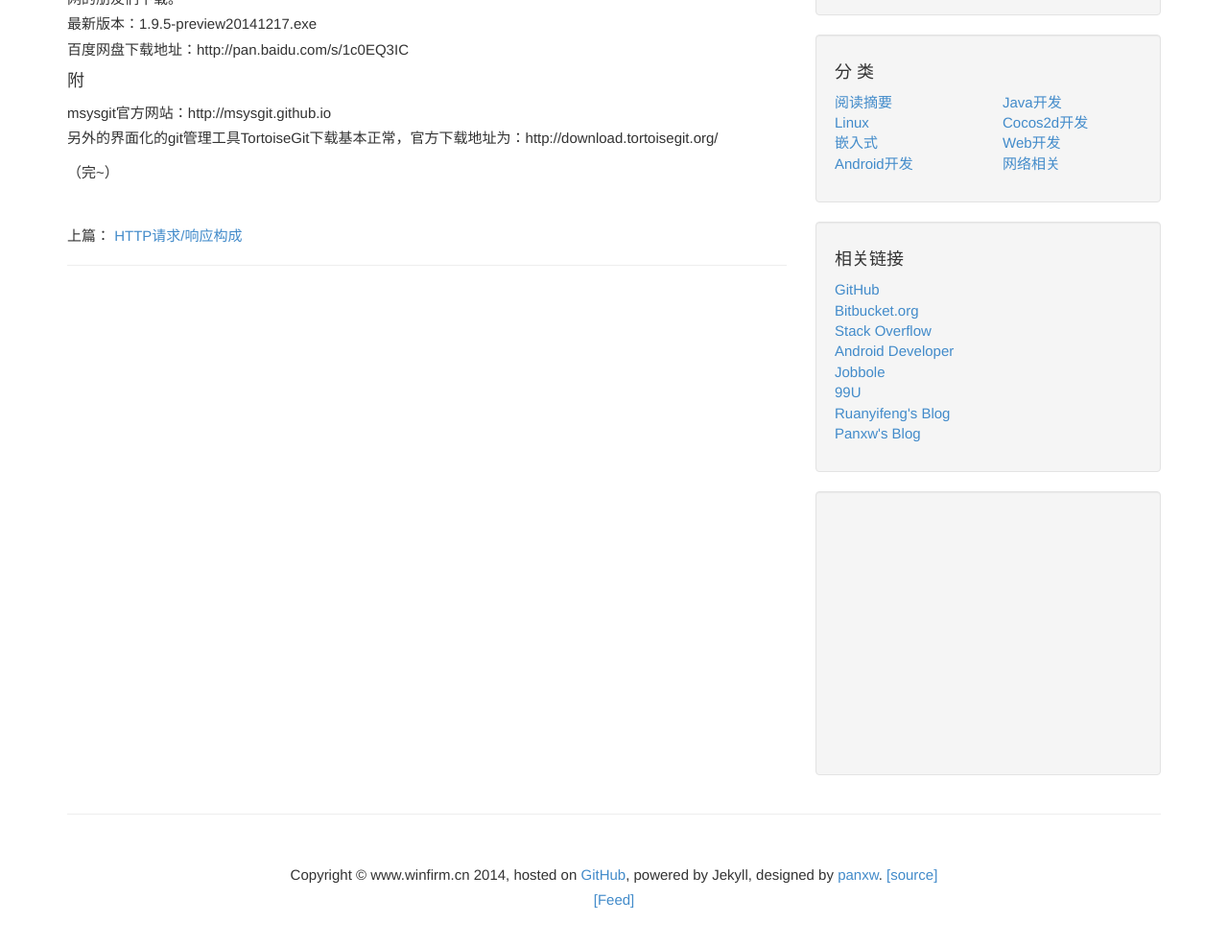
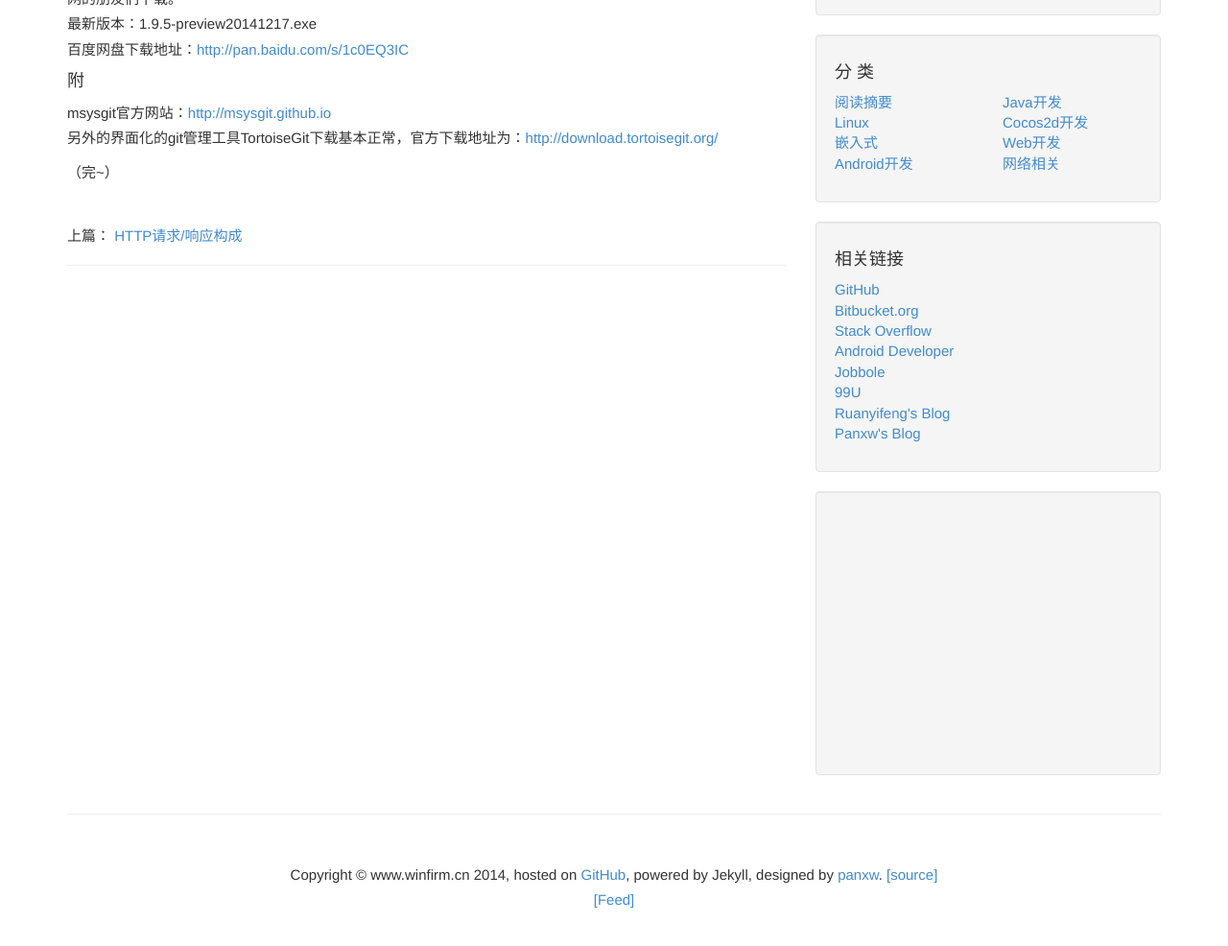
Before and after one commit to wdyggh/wdyggh.github.com, a Jekyll site: the page built from _posts/2014-12-27-get-latest-msysgit.md, in a window 1280 px wide and 1245 px high, cut to the strip 234-1220 px from the top of the window. Shown: the whole strip at 96% size. Built offline with Jekyll 4.4.1, drawn with Linux system fonts in a browser that asks for light colours; Markdown is read by kramdown in place of the engine named in the settings; comment, search, counter and statistics services are not loaded.

```diff
--- a/_posts/2014-12-27-get-latest-msysgit.md
+++ b/_posts/2014-12-27-get-latest-msysgit.md
@@ -7,10 +7,10 @@ tags: ["network"]
 ####说明
 由于msysgit官方提供的下载链接极其不稳定或速度慢，我将最新版本的msysgit放到了百度网盘，供国内不能翻外网的朋友们下载。
 最新版本：1.9.5-preview20141217.exe
-百度网盘下载地址：http://pan.baidu.com/s/1c0EQ3IC
+百度网盘下载地址：<http://pan.baidu.com/s/1c0EQ3IC>
 
 ####附
-msysgit官方网站：http://msysgit.github.io
-另外的界面化的git管理工具TortoiseGit下载基本正常，官方下载地址为：http://download.tortoisegit.org/
+msysgit官方网站：<http://msysgit.github.io>
+另外的界面化的git管理工具TortoiseGit下载基本正常，官方下载地址为：<http://download.tortoisegit.org/>
 
 （完~）
```
